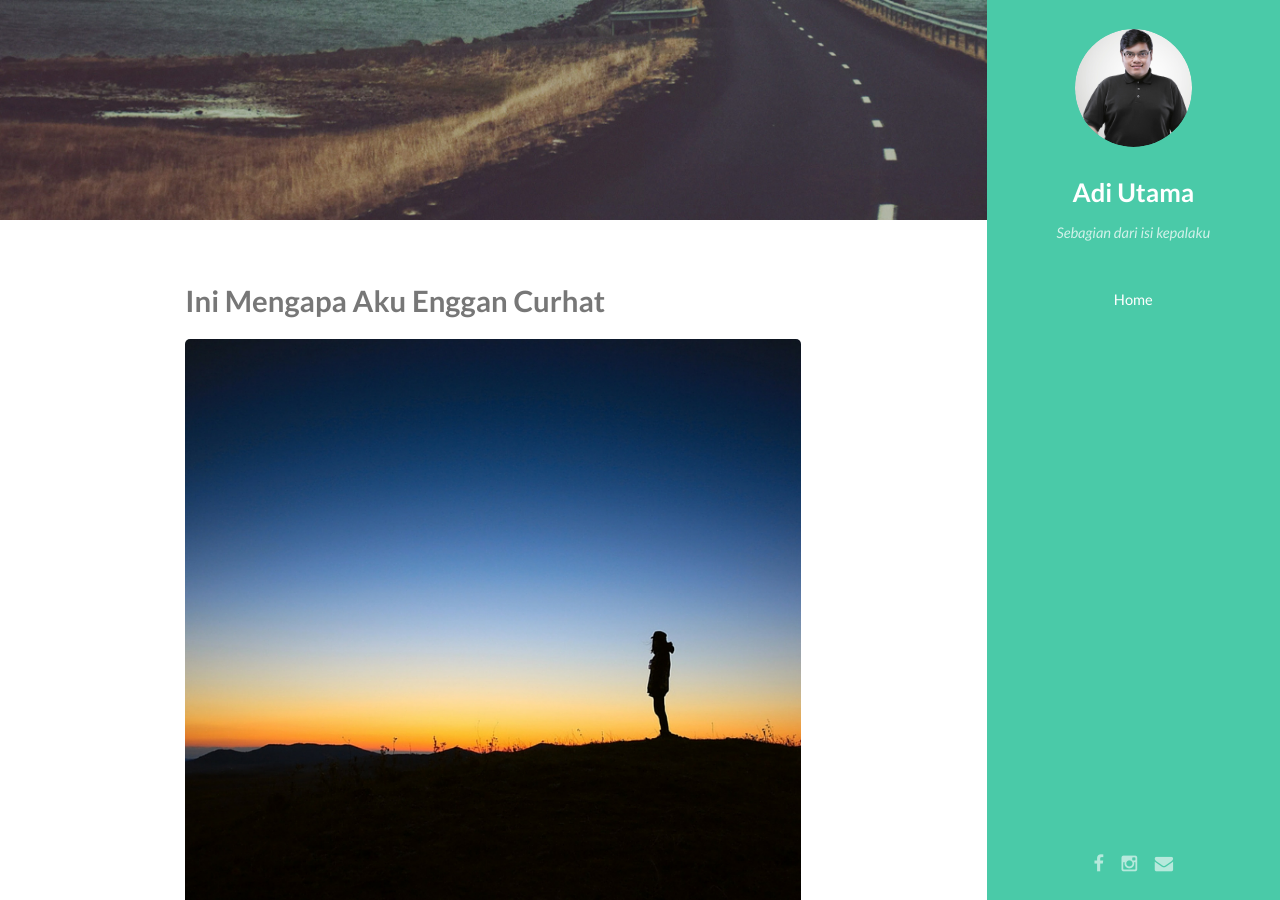
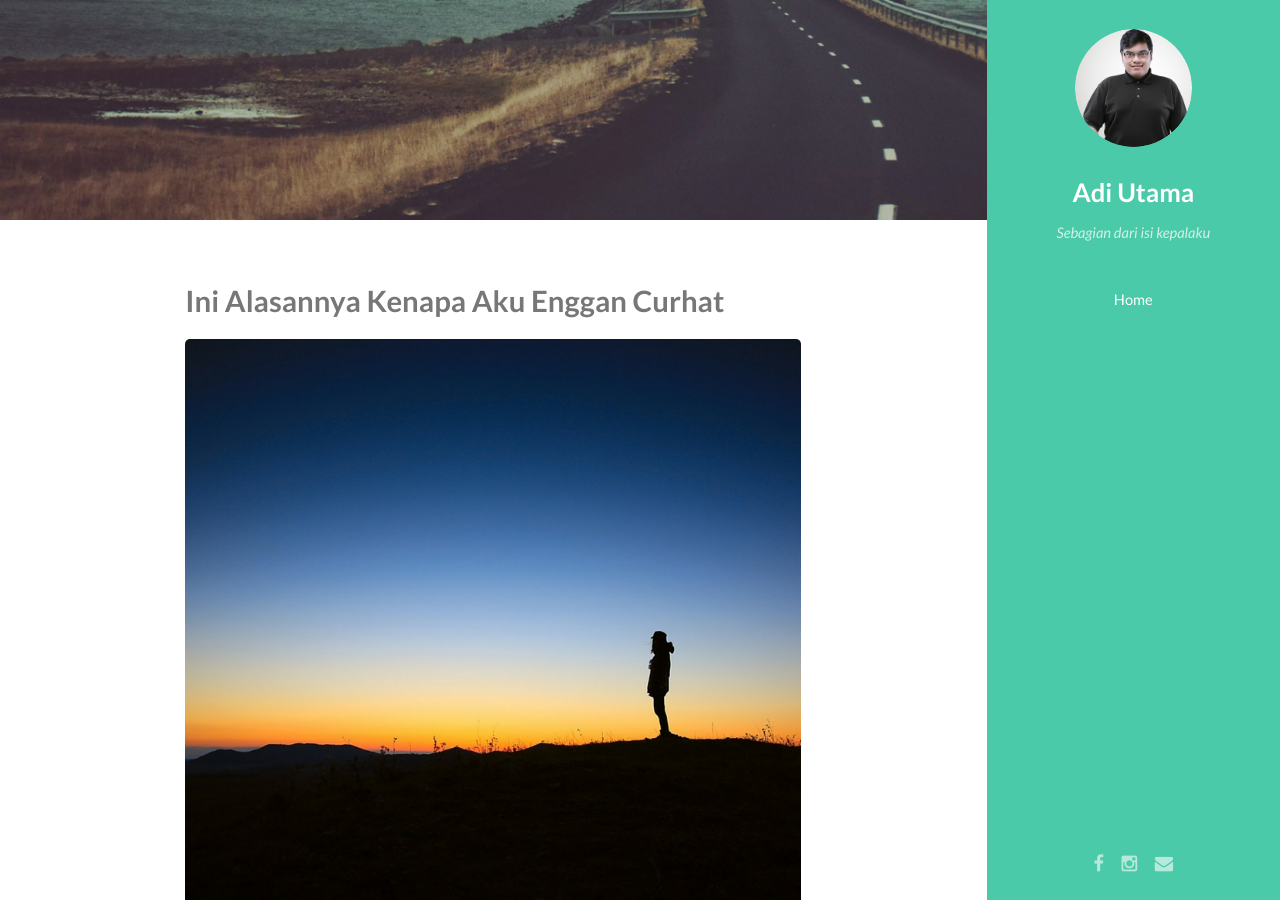
Before and after one commit to adiutama/adiutama.github.io, a Jekyll site: the page built from index.html, in a window 1280 px wide and 900 px high. Built offline with Jekyll 4.4.1, drawn with Linux system fonts in a browser that asks for light colours.

Commit message:
Change post url and title

```diff
--- a/_posts/2016-03-08-curhat.md
+++ b/_posts/2016-03-08-ini-alasannya-kenapa-aku-enggan-curhat.md
@@ -1,6 +1,6 @@
 ---
 layout: post
-title: Ini Mengapa Aku Enggan Curhat
+title: Ini Alasannya Kenapa Aku Enggan Curhat
 ---
 ![Alone]({{ site.baseurl  }}/images/2016-03-08-alone.jpg)
 
```
